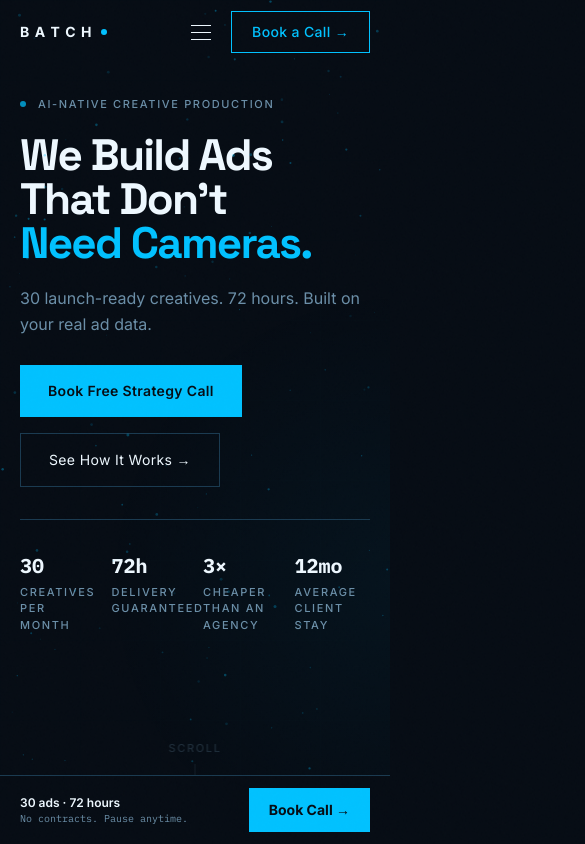
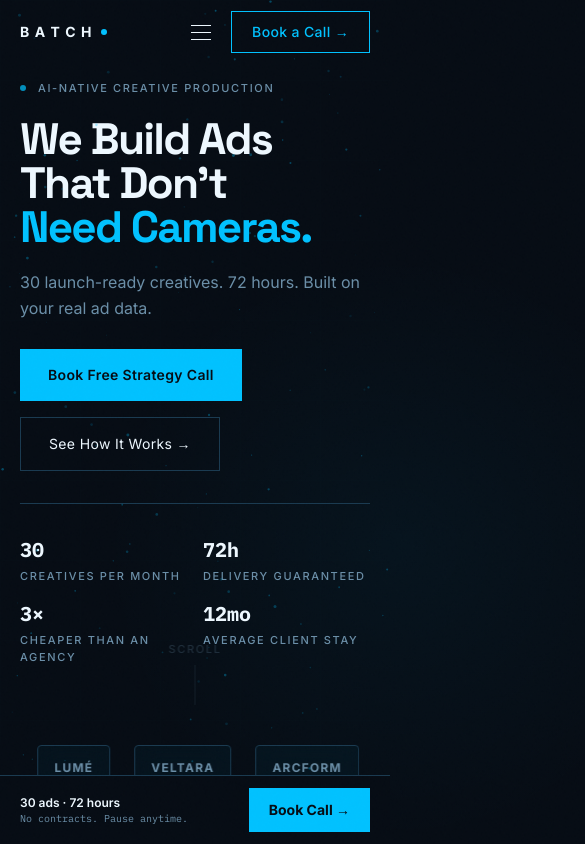
Before and after one commit to sergejtodorovicc/batch-studio, a Next.js app: page / in a window 390 px wide. Shown: the top 844 px of the page, 585 px wide, since content can reach past the window. Built offline with nearby package versions, Linux system fonts and the light colour scheme.

Commit message:
Fix: comprehensive mobile layout overrides, disable sticky on mobile, force GSAP elements visible

```diff
--- a/src/app/globals.css
+++ b/src/app/globals.css
@@ -221,3 +221,77 @@ html.lenis, html.lenis body { height: auto; }
 /* Sticky section wrapper */
 .sticky-section { position: relative; }
 .sticky-inner { position: sticky; top: 0; height: 100vh; overflow: hidden; }
+
+/* ─── MOBILE OVERRIDES ──────────────────────────────────────── */
+@media (max-width: 767px) {
+
+  /* Disable scroll-pinning on mobile — sections flow normally */
+  .sticky-section { height: auto !important; }
+  .sticky-inner {
+    position: relative !important;
+    height: auto !important;
+    overflow: visible !important;
+    padding: 80px 0;
+  }
+
+  /* Force all GSAP opacity-0 elements visible on mobile */
+  .hero-word, .hero-sub, .hero-cta, .hero-stat,
+  .sp-headline, .metric-card, .adv-card,
+  .cta-line-red, .cta-line-2, .cta-sub, .cta-buttons, .cta-glow,
+  .founder-mask .founder-line,
+  .shift-card-0, .shift-card-1, .shift-card-2, .shift-card-3,
+  .shift-card-body-0, .shift-card-body-1, .shift-card-body-2, .shift-card-body-3,
+  .process-card-0, .process-card-1, .process-card-2,
+  .process-card-3, .process-card-4, .process-card-5,
+  .cs-panel-0,
+  .stage-01-content, .stage-02-content, .stage-03-content,
+  .stage-04-content, .stage-05-content,
+  .old-item-0, .old-item-1, .old-item-2, .old-item-3, .old-item-4, .old-item-5,
+  .new-item-0, .new-item-1, .new-item-2, .new-item-3, .new-item-4, .new-item-5,
+  .savings-badge, .problem-content {
+    opacity: 1 !important;
+    transform: none !important;
+    visibility: visible !important;
+  }
+
+  /* Services stack: show all cards stacked, not animated */
+  .services-stack { height: auto !important; position: relative !important; }
+  .service-card-full-0, .service-card-full-1, .service-card-full-2,
+  .service-card-full-3, .service-card-full-4 {
+    position: relative !important;
+    inset: auto !important;
+    opacity: 1 !important;
+    transform: none !important;
+    height: auto !important;
+    margin-bottom: 12px;
+    z-index: auto !important;
+  }
+  .service-card-body-0, .service-card-body-1, .service-card-body-2,
+  .service-card-body-3, .service-card-body-4 {
+    opacity: 1 !important;
+    visibility: visible !important;
+  }
+
+  /* Process: hide the horizontal timeline, show cards stacked */
+  .process-card-0, .process-card-1, .process-card-2,
+  .process-card-3, .process-card-4, .process-card-5 {
+    width: 100% !important;
+    opacity: 1 !important;
+    margin-bottom: 12px;
+  }
+
+  /* Case studies: only show first case, no absolute positioning */
+  .cs-panel-0 { position: relative !important; }
+  .cs-panel-1 { display: none !important; }
+
+  /* Shift cards: stack vertically */
+  .shift-stack { min-height: auto !important; }
+
+  /* Problem section: stack vertically instead of side-by-side */
+  .problem-content { grid-template-columns: 1fr !important; }
+  .problem-left, .problem-right { padding: 40px 20px !important; }
+  .problem-right { border-left: none !important; border-top: 1px solid var(--border) !important; }
+
+  /* Metrics grid: 2 cols on mobile */
+  .metrics-grid { grid-template-columns: repeat(2, 1fr) !important; }
+}
--- a/src/components/sections/hero.tsx
+++ b/src/components/sections/hero.tsx
@@ -181,7 +181,7 @@ export default function Hero() {
                 </a>
               </div>
 
-              <div className="grid grid-cols-4 gap-4 pt-8 border-t border-border">
+              <div className="grid grid-cols-2 sm:grid-cols-4 gap-4 pt-8 border-t border-border">
                 {stats.map((s) => (
                   <div key={s.label} className="hero-stat opacity-0">
                     <div className="font-mono font-bold text-xl text-text-primary">{s.value}</div>
--- a/src/components/sections/showcase.tsx
+++ b/src/components/sections/showcase.tsx
@@ -57,7 +57,7 @@ export default function Showcase() {
   }, [])
 
   return (
-    <section ref={sectionRef} className="border-t border-border" id="work">
+    <section ref={sectionRef} className="border-t border-border hidden md:block" id="work">
       <div ref={pinWrapRef} className="flex h-screen overflow-hidden">
         {/* LEFT: pinned headline */}
         <div className="w-72 shrink-0 flex flex-col justify-center px-10 border-r border-border">
```
